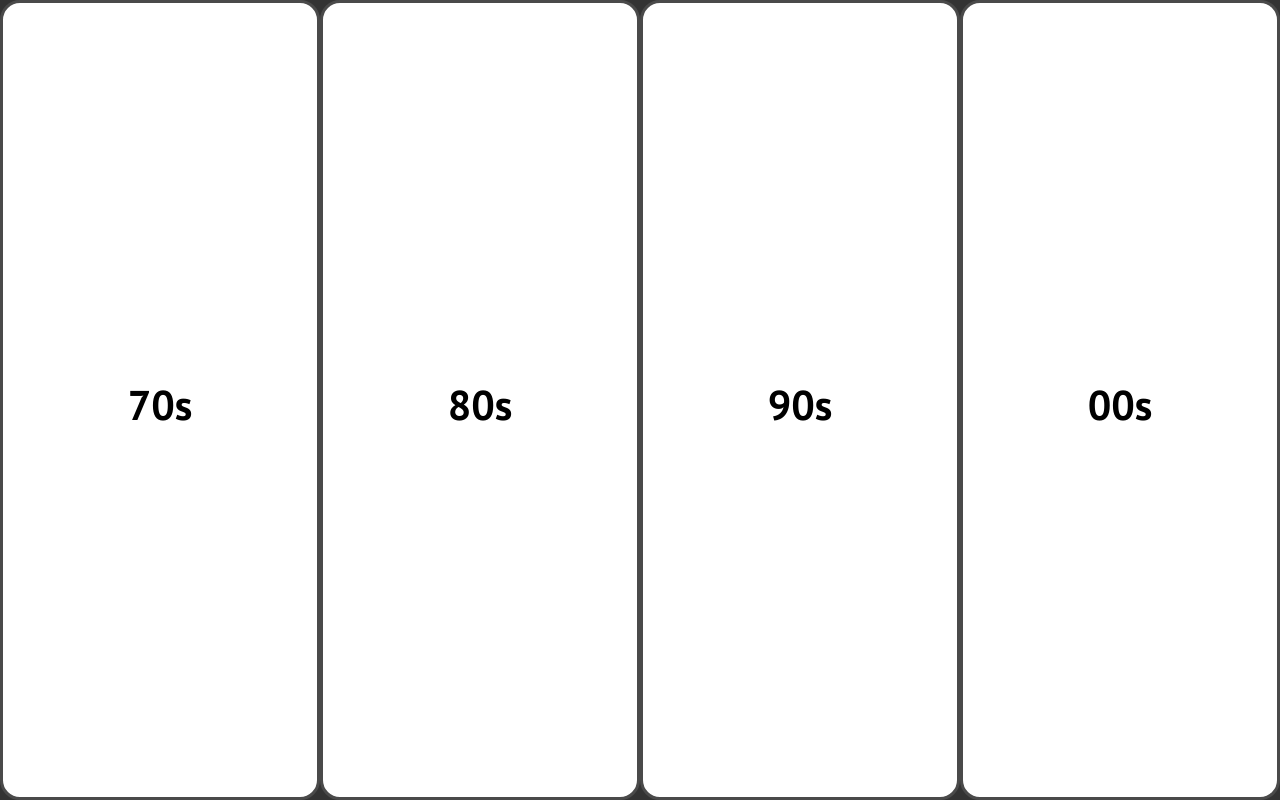
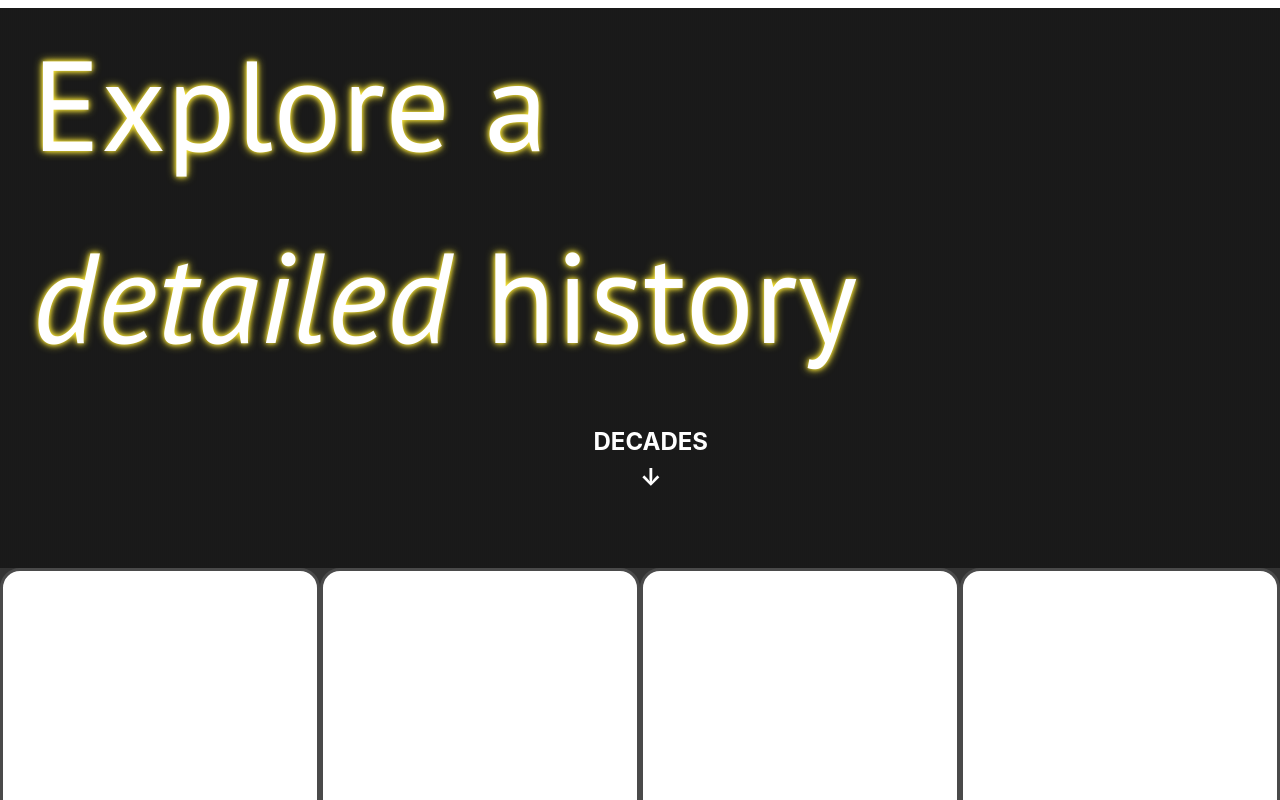
Before and after one commit to SpikedWithSherbet/vueNSFAProj, a Vue app: page / in a window 1280 px wide. Shown: the top 800 px of the page. Built offline with nearby package versions, Linux system fonts and the light colour scheme; no server answers; grey boxes are pictures that could not be loaded; a web font is replaced by a local one.

Commit message:
visuals done

```diff
--- a/src/components/HelloWorld.vue
+++ b/src/components/HelloWorld.vue
@@ -230,6 +230,15 @@ fetchList() {
 
 <div class="app-background">
 
+<section class="hero">
+
+<a><h1>Explore a <i>detailed</i> history</h1></a>
+
+<span><h3>DECADES <br>
+  &darr;</h3></span>
+
+</section>
+
 <div class="decadeSelectWrapper">
 
 <button class="70sWrapper" @click="changeto70s"><h1>70s</h1></button>
@@ -241,13 +250,14 @@ fetchList() {
 
 </div>
 
+
 <div class="itemsection">
 
   <div class="search">
     <h1 class="green">{{ msg }}</h1>
 
     <div class="bgImage" :style="{ backgroundImage: 'linear-gradient(rgba(0, 0, 0, 0.5), rgba(0, 0, 0, 0.5)), url(' + backgroundSlideImg + ')' }">
-    <div class="itemWrapper">
+      <div class="itemWrapper">
 
 
 
@@ -258,7 +268,7 @@ fetchList() {
 
           <button class="itemFetch" @click="fetchData"><img src="./icons/down-arrow.png" alt="buttonpng"/></button>
         </div>
-  </div>
+</div>
 </div>
 </div>
 <div class="detailedSortWrapper">
@@ -301,6 +311,24 @@ fetchList() {
   background-color: #333;
 }
 
+.hero {
+
+  height: 70dvh;
+  background-image: linear-gradient(to top, #000000, #000000, #333333, #333333);
+  background-size: cover;
+  background-size: 100% 1px;
+
+}
+
+.hero h1 {
+
+  color: white;
+  font-family: 'PT sans';
+  font-size: 8rem;
+  width: 65%;
+  margin-left: 2rem;
+}
+
 .itemSection {
 
   display: block;
@@ -332,6 +360,7 @@ fetchList() {
 .decadeSelectWrapper button:hover{
 
   background-color: #ffeb37;
+  cursor: pointer;
 }
 
 .decadeSelectWrapper h1 {
@@ -339,6 +368,14 @@ fetchList() {
   color: black;
   font-family: 'PT Sans', sans-serif;
   font-weight: 700;
+}
+
+.crteffect {
+
+  background-size: cover;
+  background-size: 100% 1px;
+  z-index: 3;
+  position:relative;
 }
 .itemWrapper {
 
@@ -483,9 +520,33 @@ color: white;
 
 }
 
+span h3 {
+
+text-align: center;
+
+padding: 2rem;
+color: white;
+font-size: 1.5rem;
+font-weight: bold;
+}
+
 .greetings h1,
 .greetings h3 {
   text-align: center;
+}
+
+@media screen{
+  .hero {
+    animation: scanlines infinite 55s linear ;
+  }
+}
+@keyframes scanlines {
+  from {
+    background-position: 0 0;
+  }
+  to {
+    background-position: 0 -10px;
+  }
 }
 
 @media (min-width: 1024px) {
```
